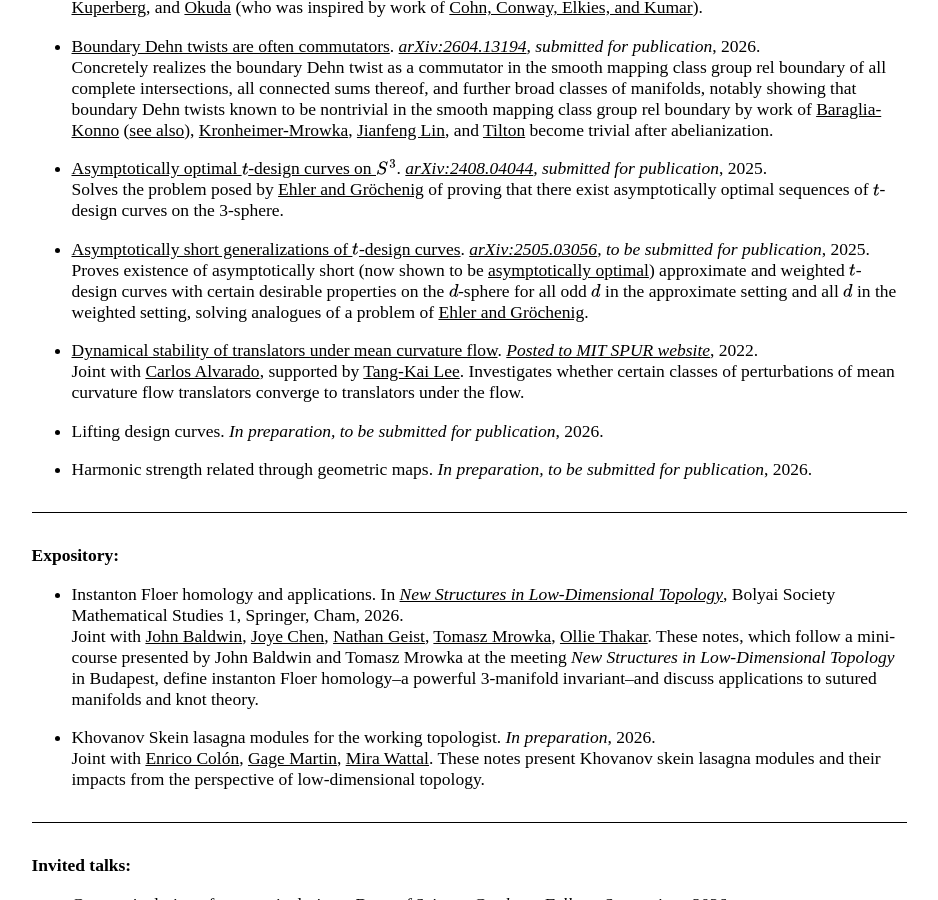
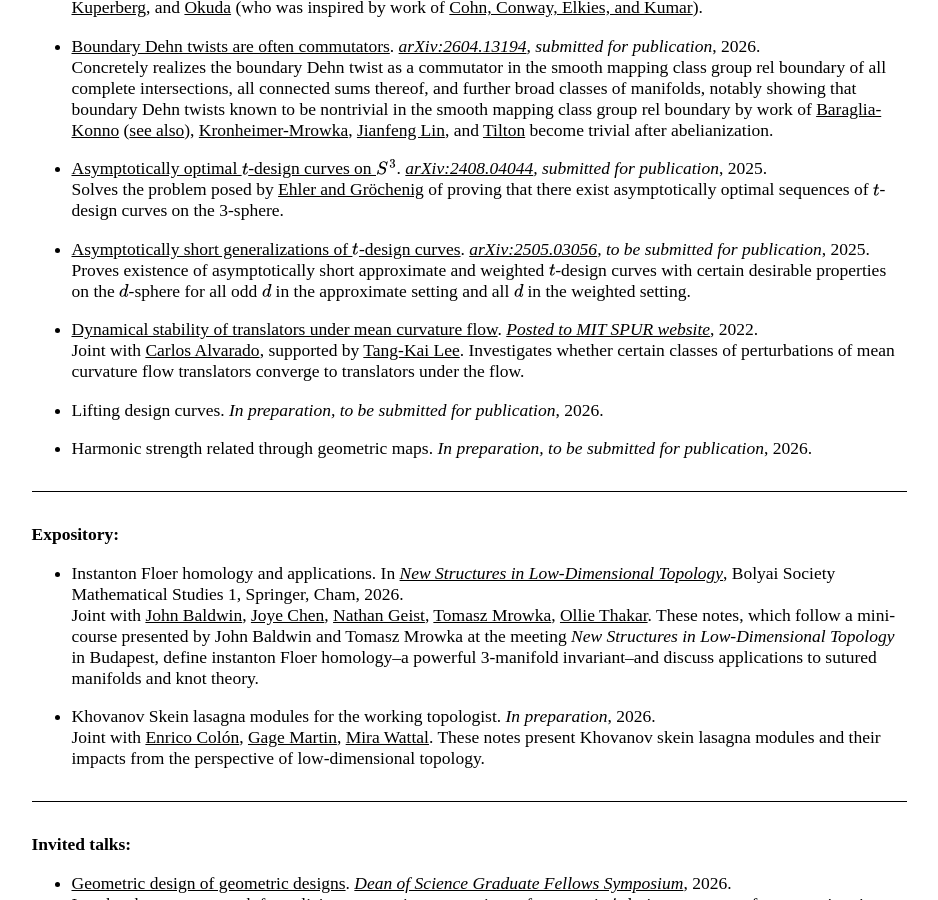
Before and after one commit to AyodejiLindblad/AyodejiLindblad.github.io, a Jekyll site: the page built from index.md, in a window 1280 px wide and 900 px high, scrolled down 740 px. Shown: the whole window, without its empty margins (171-1109 px from the left). Built offline with Jekyll 4.4.1, drawn with Linux system fonts in a browser that asks for light colours; some web fonts are replaced.

Commit message:
shortened

```diff
--- a/index.md
+++ b/index.md
@@ -50,7 +50,7 @@ I'm a third-year PhD student of [Tom Mrowka](https://math.mit.edu/~mrowka/) at [
     Solves the problem posed by [Ehler and Gröchenig](https://www.cambridge.org/core/journals/forum-of-mathematics-sigma/article/tdesign-curves-and-mobile-sampling-on-the-sphere/3876FD22A0D8BC17B9F2207F53142466) of proving that there exist asymptotically optimal sequences of $t$\-design curves on the 3-sphere.
 
 * [Asymptotically short generalizations of $t$\-design curves](https://arxiv.org/pdf/2505.03056). *[arXiv:2505.03056](https://arxiv.org/abs/2505.03056), to be submitted for publication*, 2025.
-    Proves existence of asymptotically short (now shown to be [asymptotically optimal](https://arxiv.org/abs/2601.04119)) approximate and weighted $t$-design curves with certain desirable properties on the $d$-sphere for all odd $d$ in the approximate setting and all $d$ in the weighted setting, solving analogues of a problem of [Ehler and Gröchenig](https://www.cambridge.org/core/journals/forum-of-mathematics-sigma/article/tdesign-curves-and-mobile-sampling-on-the-sphere/3876FD22A0D8BC17B9F2207F53142466).
+    Proves existence of asymptotically short approximate and weighted $t$-design curves with certain desirable properties on the $d$-sphere for all odd $d$ in the approximate setting and all $d$ in the weighted setting.
 
 * [Dynamical stability of translators under mean curvature flow](https://math.mit.edu/research/undergraduate/spur/documents/2022/Alvarado_Linblad.pdf). *[Posted to MIT SPUR website](https://math.mit.edu/research/undergraduate/spur/past-projects.html)*, 2022.
     Joint with [Carlos Alvarado](https://alvarado-alvarez.github.io/), supported by [Tang-Kai Lee](https://www.math.columbia.edu/~leetk/). Investigates whether certain classes of perturbations of mean curvature flow translators converge to translators under the flow.
```
